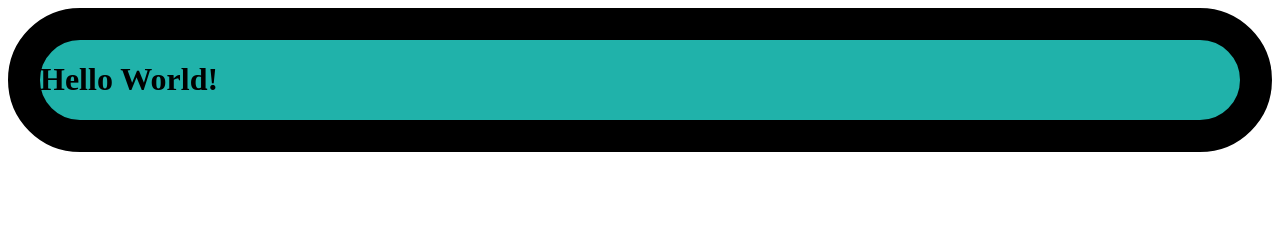
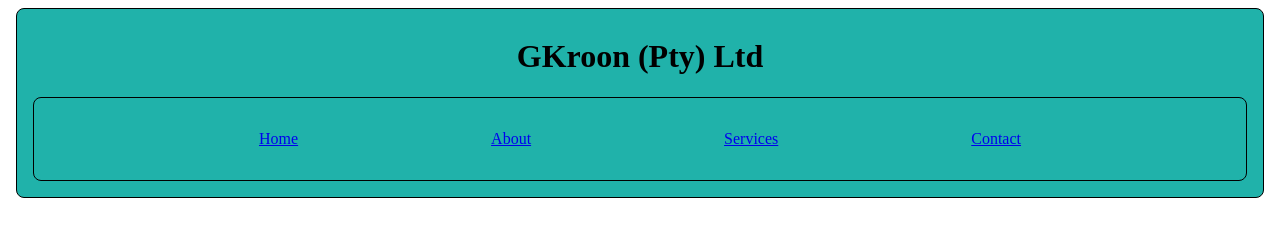
Before and after one commit to QMS85/StartUp, a plain HTML site: page index.html in a window 1280 px wide. Drawn offline with Linux system fonts and the light colour scheme.

Commit message:
updated index.html & styles.css

```diff
--- a/index.html
+++ b/index.html
@@ -8,7 +8,15 @@
 </head>
 <body>
 <header class="header">
-    <h1>Hello World!</h1>
+    <h1>GKroon (Pty) Ltd</h1>
+    <nav class="nav">
+        <ul>
+            <li><a href="#home">Home</a></li>
+            <li><a href="#about">About</a></li>
+            <li><a href="#services">Services</a></li>
+            <li><a href="#contact">Contact</a></li>
+        </ul>
+    </nav>
 </header>
     <script src="script.js"></script>
 </body>
--- a/styles.css
+++ b/styles.css
@@ -1,5 +1,30 @@
 .header {
     background-color: lightseagreen;
-    border: 2rem solid black;
-    border-radius: 15rem;
+    border: 0.1rem solid black;
+    border-radius: 0.5rem;
+    padding: 0.5rem;
+    margin: 0.5rem;
+    text-align: center;
 }
+
+li {
+    display:flex;
+    justify-content: space-evenly;
+    align-items: flex-start;
+}
+
+ul {
+    display: flex;
+    justify-content: space-evenly;
+    padding: 1rem;
+    margin: 0.5rem;
+    list-style-type: none;
+}
+
+nav {
+    background-color: lightseagreen;
+    border: 0.1rem solid black;
+    border-radius: 0.5rem;
+    padding: 0.5rem;
+    margin: 0.5rem;
+}
```
